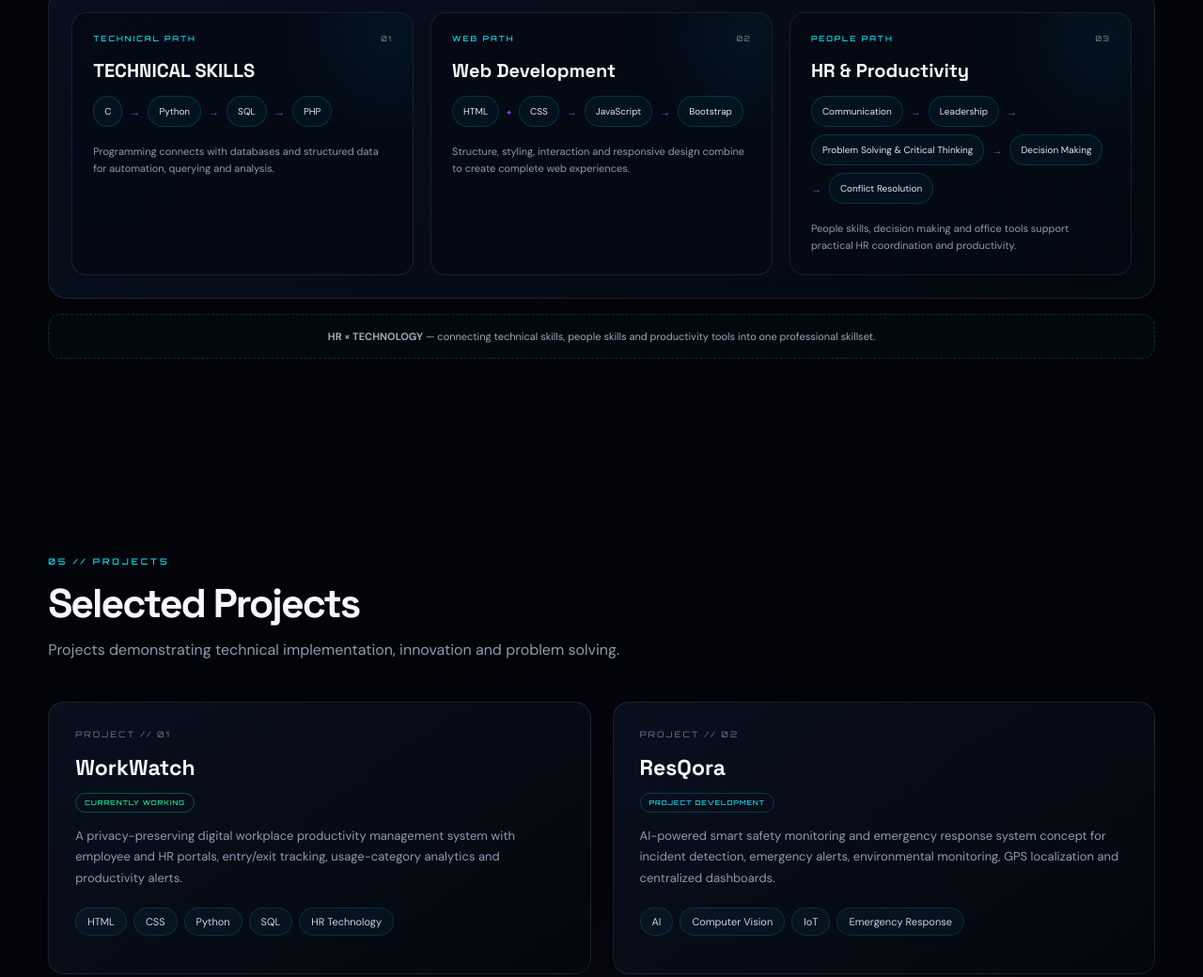
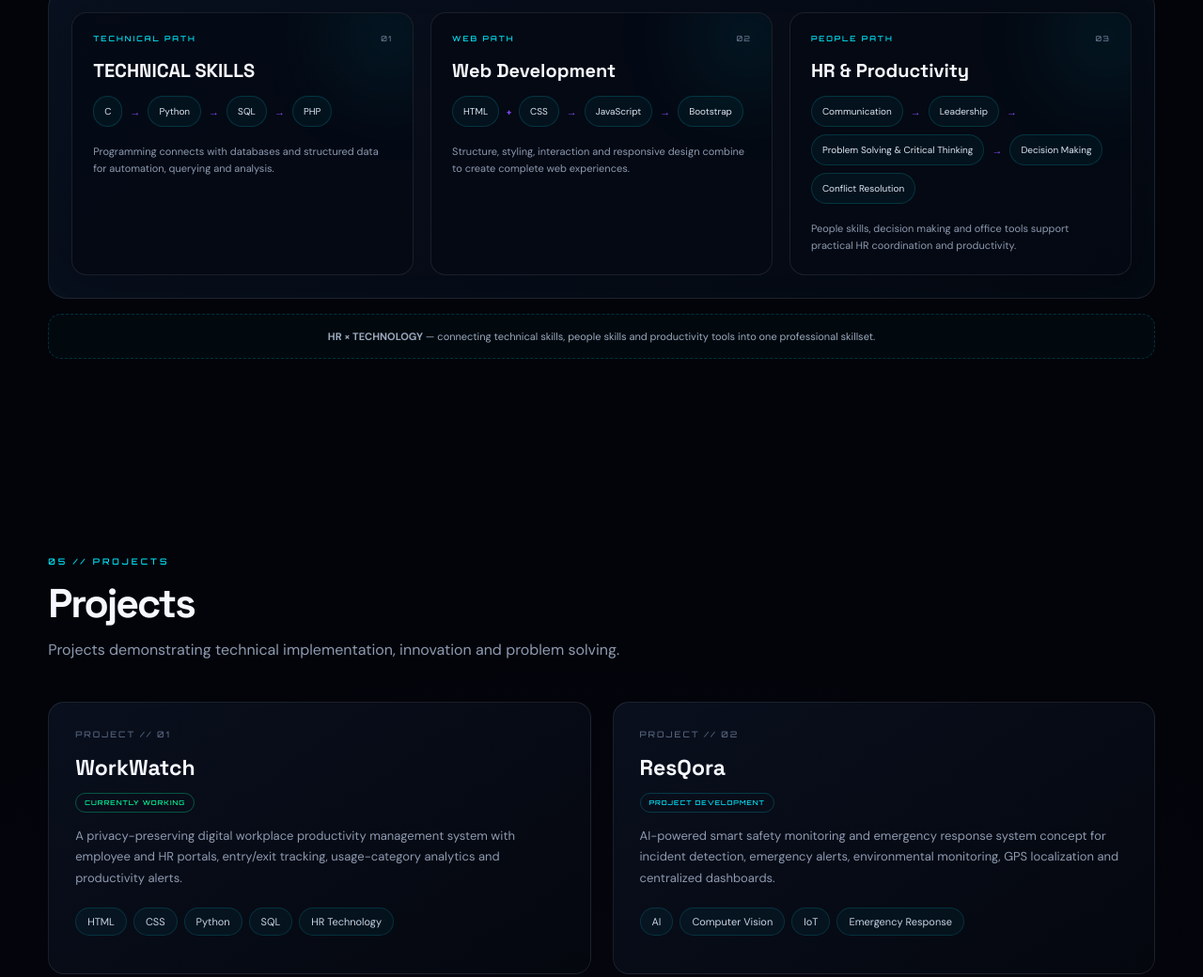
Before and after one commit to R-JanagaPriya/Portfolio, a plain HTML site: page index.html in a window 1280 px wide. Shown: the part 3660-4700 px from the top of the page at 94% size. Drawn offline with Linux system fonts and the light colour scheme.

Commit message:
index.html

```diff
--- a/index.html
+++ b/index.html
@@ -2953,7 +2953,6 @@ A focused combination of technical, HR-oriented and productivity skills.
                 <span class="skill-chip">Problem Solving & Critical Thinking</span>
                 <span class="chain-arrow">→</span>
                 <span class="skill-chip">Decision Making</span>
-                <span class="chain-arrow">→</span>
                 <span class="skill-chip">Conflict Resolution</span>
             </div>
             <p class="lane-note">People skills, decision making and office tools support practical HR coordination and productivity.</p>
@@ -2990,7 +2989,7 @@ A focused combination of technical, HR-oriented and productivity skills.
 
 <h2>
 
-Selected Projects
+ Projects
 
 </h2>
 
@@ -3474,7 +3473,7 @@ Short Film Winner and Stress Interview Winner.</strong>
         <div class="connect-details">
             <a href="mailto:janagapriya290@gmail.com"><span class="detail-icon">@</span><div><small>EMAIL</small><strong>janagapriya290@gmail.com</strong></div></a>
             <a href="https://www.linkedin.com/in/r-janaga-priya-15bb53323/" target="_blank" rel="noopener noreferrer"><span class="detail-icon">in</span><div><small>LINKEDIN</small><strong>R. Janaga Priya ↗</strong></div></a>
-            <a href="https://github.com/R-JanagaPriya/jans_webdesigning.github.com" target="_blank" rel="noopener noreferrer"><span class="detail-icon">GH</span><div><small>GITHUB</small><strong>Portfolio Repository ↗</strong></div></a>
+            <a href="https://github.com/R-JanagaPriya" target="_blank" rel="noopener noreferrer"><span class="detail-icon">GH</span><div><small>GITHUB</small><strong>Github Repository ↗</strong></div></a>
         </div>
 
         <a href="resume.pdf" download class="btn btn-primary connect-resume">DOWNLOAD RESUME ↓</a>
```
